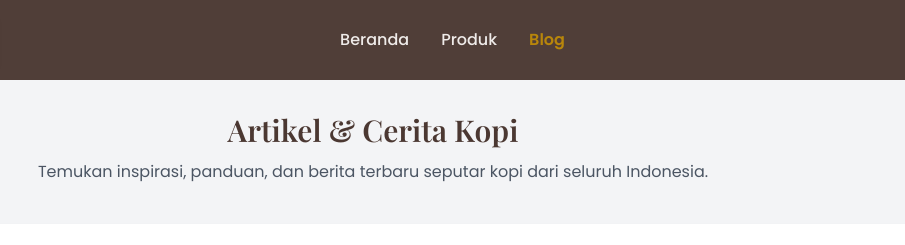
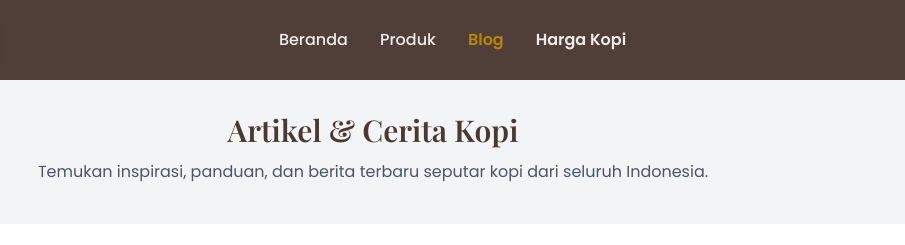
Before and after one commit to tamaraajoy/NBB-Coffee-Hub-WebApp, a plain HTML site: page frontend/blog.html in a window 1280 px wide. Shown: the top 245 px of the page, 267-1172 px from the left. Drawn offline with nearby package versions, Linux system fonts and the light colour scheme.

Commit message:
Halaman Pembeli

```diff
--- a/frontend/blog.html
+++ b/frontend/blog.html
@@ -23,6 +23,7 @@
         <a href="dashboard.html" class="hover:text-[#B8860B] transition">Beranda</a>
         <a href="produk.html" class="hover:text-[#B8860B] transition">Produk</a>
         <a href="blog.html" class="text-[#B8860B] font-semibold transition">Blog</a>
+        <a href="harga.html" class="hover:text-brown-600 font-semibold">Harga Kopi</a>
       </nav>
 
       <div class="flex items-center space-x-4">
```
Also changed, not shown: frontend/dashboard.html (+1 -0 lines), frontend/keranjang.html (+1 -0 lines), frontend/produk.html (+1 -0 lines).
